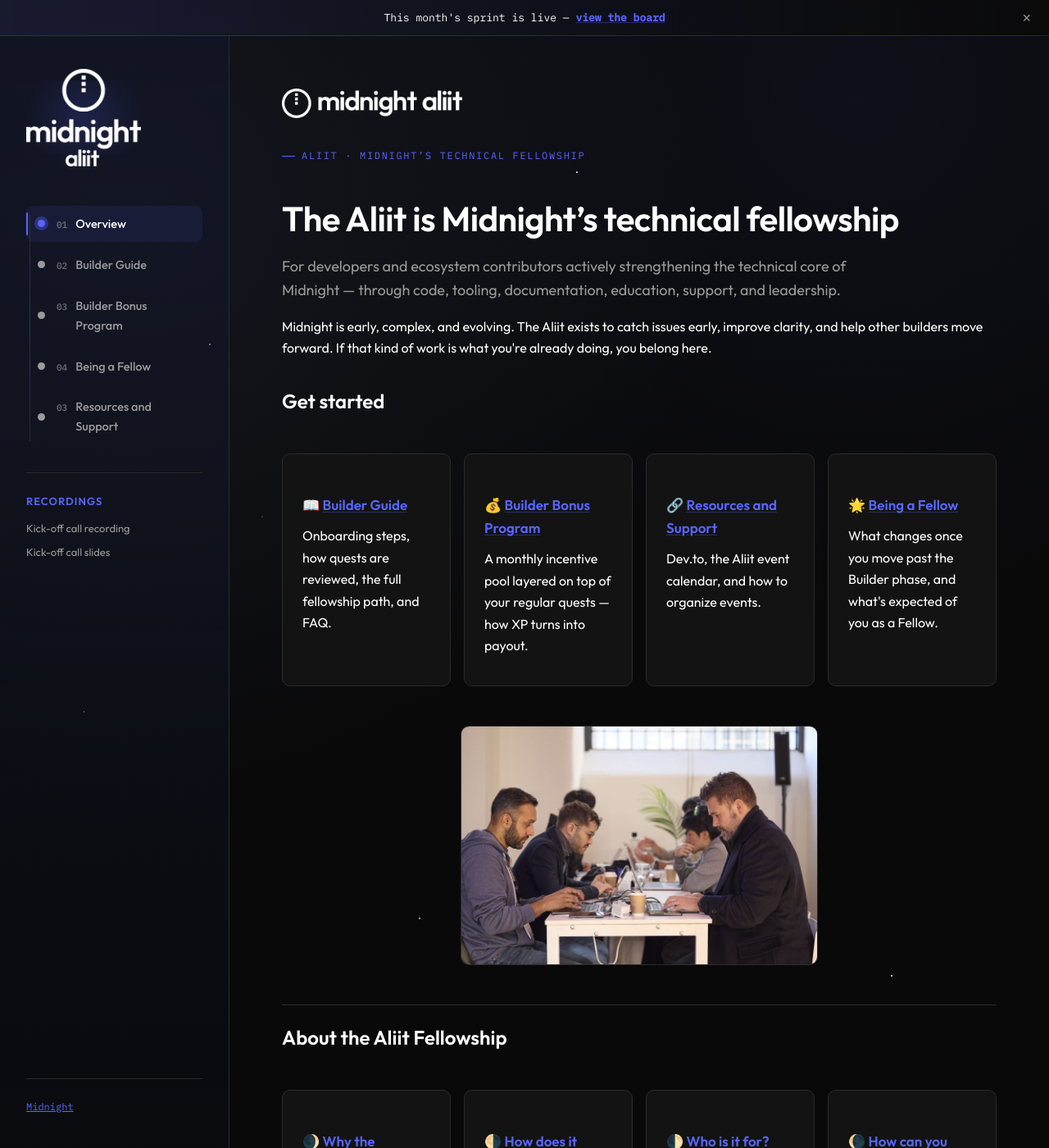
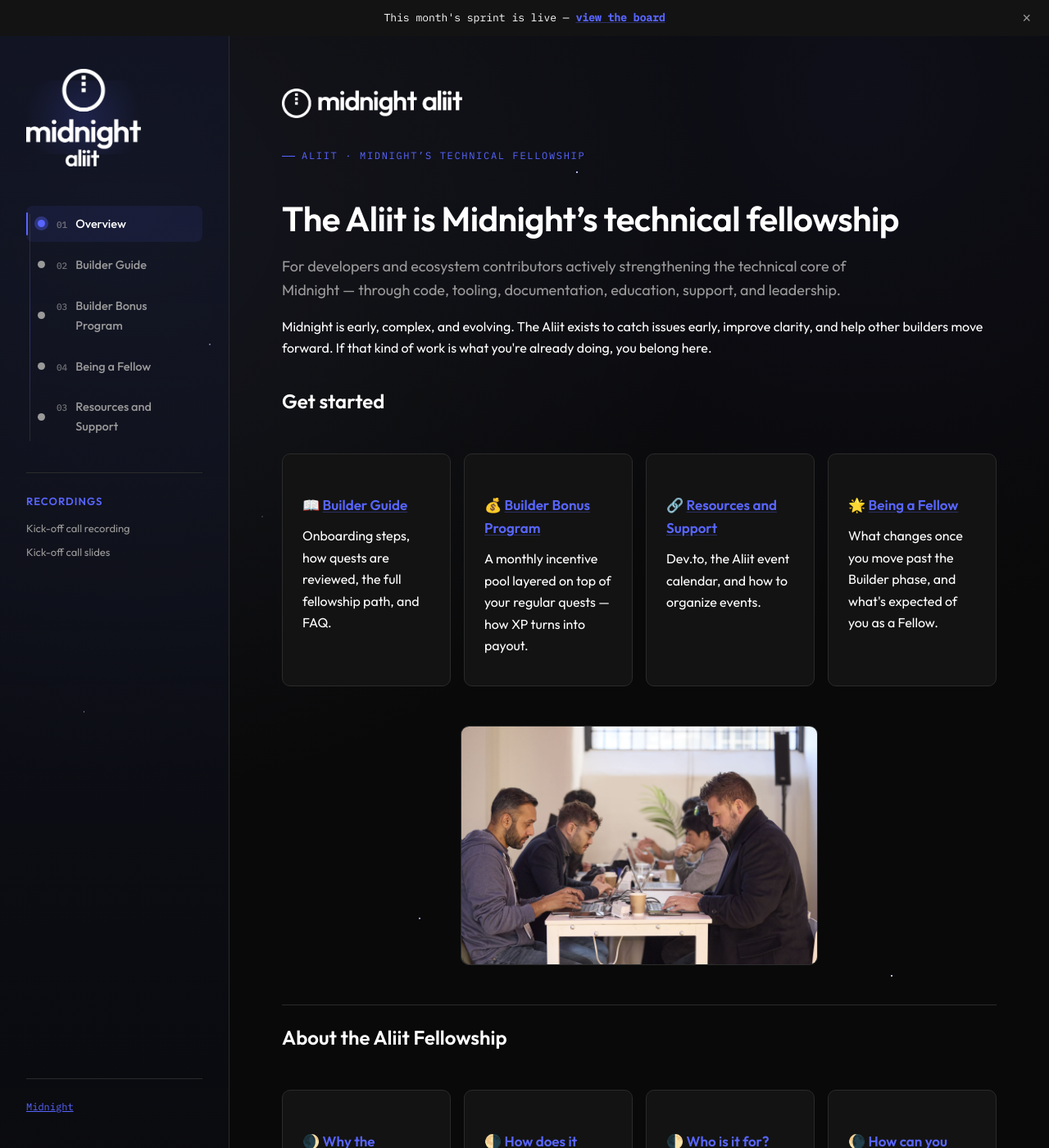
Before and after one commit to zsofimajor/aliit-builder-hub, a Jekyll site: the page built from index.md, in a window 1280 px wide and 1400 px high. Shown: the whole window at 82% size. Built offline with Jekyll 4.4.1, drawn with Linux system fonts in a browser that asks for light colours.

Commit message:
Update style.css

```diff
--- a/assets/css/style.css
+++ b/assets/css/style.css
@@ -28,7 +28,7 @@
   align-items: center;
   justify-content: center;
   gap: 6px;
-  background: linear-gradient(90deg, rgba(88,101,255,0.10), rgba(10,10,10,0.9));  border-bottom: 1px solid rgba(88,101,255,0.3);
+  background: var(--panel);
   font-family: var(--mono);
   font-size: 13px;
   color: var(--text);
```
